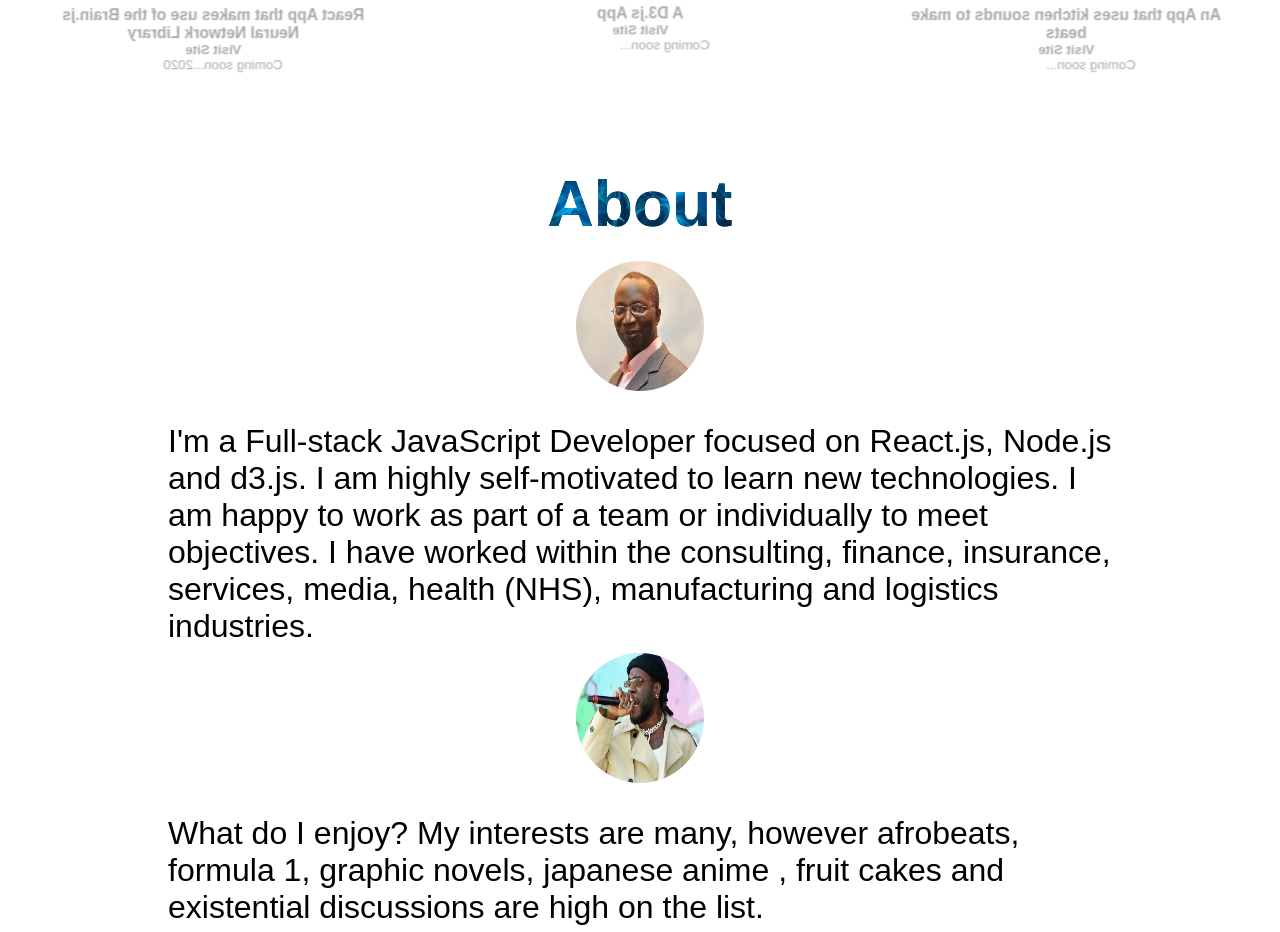
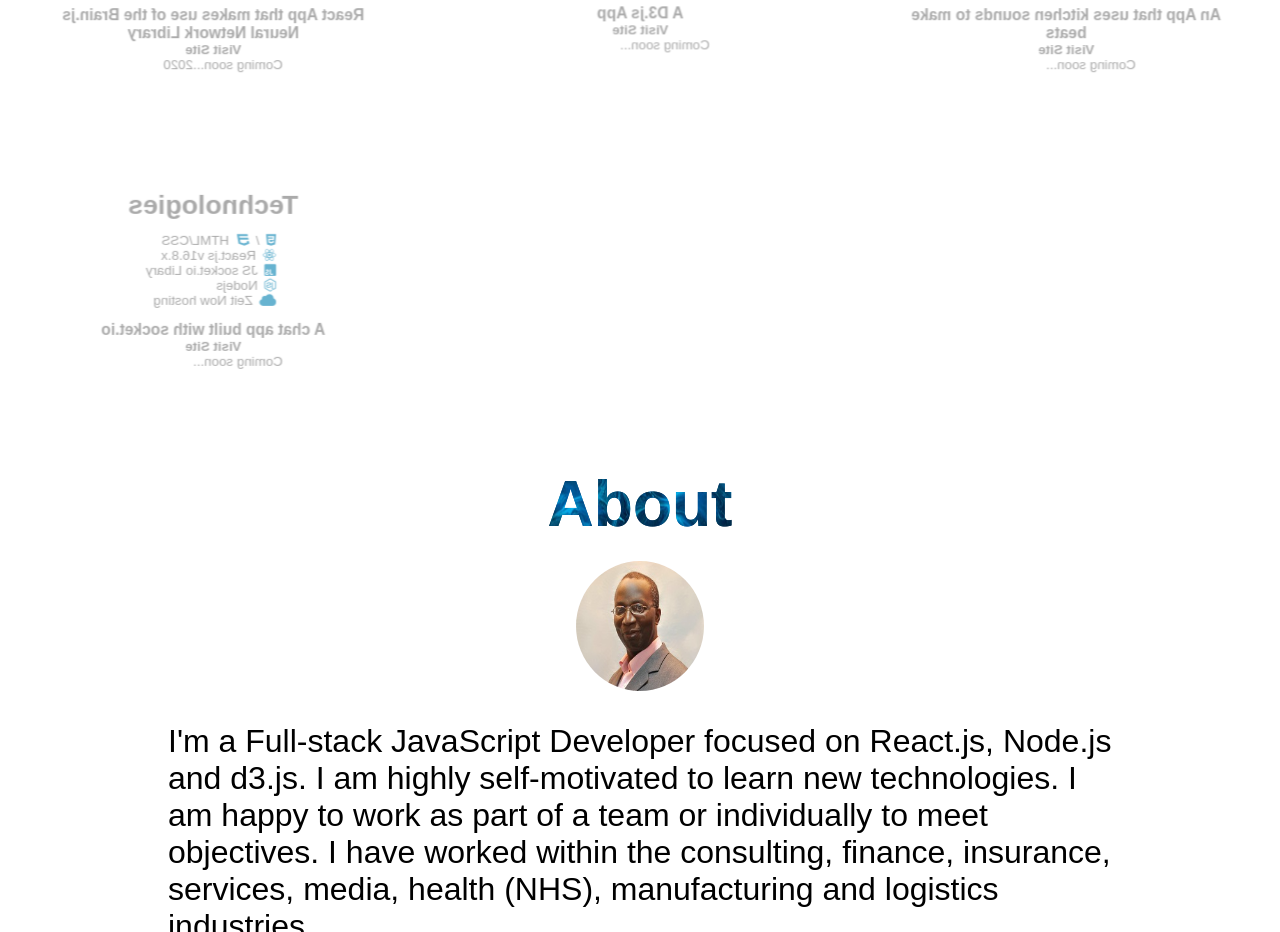
Before and after one commit to maxgdev/portfolio, a React (Create React App) app: page / in a window 1280 px wide. Shown: the part 1540-2472 px from the top of the page. Built offline with nearby package versions, Linux system fonts and the light colour scheme; a web font is replaced by a local one.

Commit message:
Added socket.io chat card to projects section

```diff
--- a/src/MainContent.js
+++ b/src/MainContent.js
@@ -8,6 +8,7 @@ import wajudah from './images/wajudah.png'
 import jscalculator from './images/jscalculator.png'
 import brainjs from './images/brainjs.png'
 import htmlaudiotag from './images/htmlaudiotag.png'
+import nodesocketio from './images/nodesocketio.png'
 // import fertility from './images/fertility.jpg'
 import D3 from './images/d3.png'
 import { library } from '@fortawesome/fontawesome-svg-core'
@@ -270,6 +271,34 @@ export default function MainContent() {
           </div>
         </div>
 
+        <div className='card-container'>
+          <div className='card'>
+            <figure className='front'>
+              <img src={nodesocketio} alt='Socket.io Tag' />
+              <div className='overlay light' >
+                <h1>A socket.io chat App</h1>
+              </div>
+            </figure>
+            <figure className='back'>
+              <div className='pulse'>
+                <h1>Technologies</h1>
+                <p>
+                  <span className='fontAwesome'><FontAwesomeIcon icon={faHtml5} /></span>/
+                    <span className='fontAwesome'><FontAwesomeIcon icon={faCss3} /></span>
+                  HTML/CSS
+                  </p>
+                <p><span className='fontAwesome'><FontAwesomeIcon icon={faReact} /></span>React.js v16.8.x</p>
+                <p><span className='fontAwesome'><FontAwesomeIcon icon={faJsSquare} /></span>JS socket.io Libary</p>
+                <p><span className='fontAwesome'><FontAwesomeIcon icon={faNodeJs} /></span>Nodejs</p>
+                <p><span className='fontAwesome'><FontAwesomeIcon icon={faCloud} /></span>Zeit Now hosting</p>
+                <h3>A chat app built with socket.io</h3>
+                <a href='#nav' target='_blank' rel="noopener noreferrer">Visit Site</a>
+                <p>Coming soon...</p>
+              </div>
+            </figure>
+          </div>
+        </div>
+
       </main>
     </>);
 }
```
Also changed, not shown: src/images/nodesocketio.png (added).
